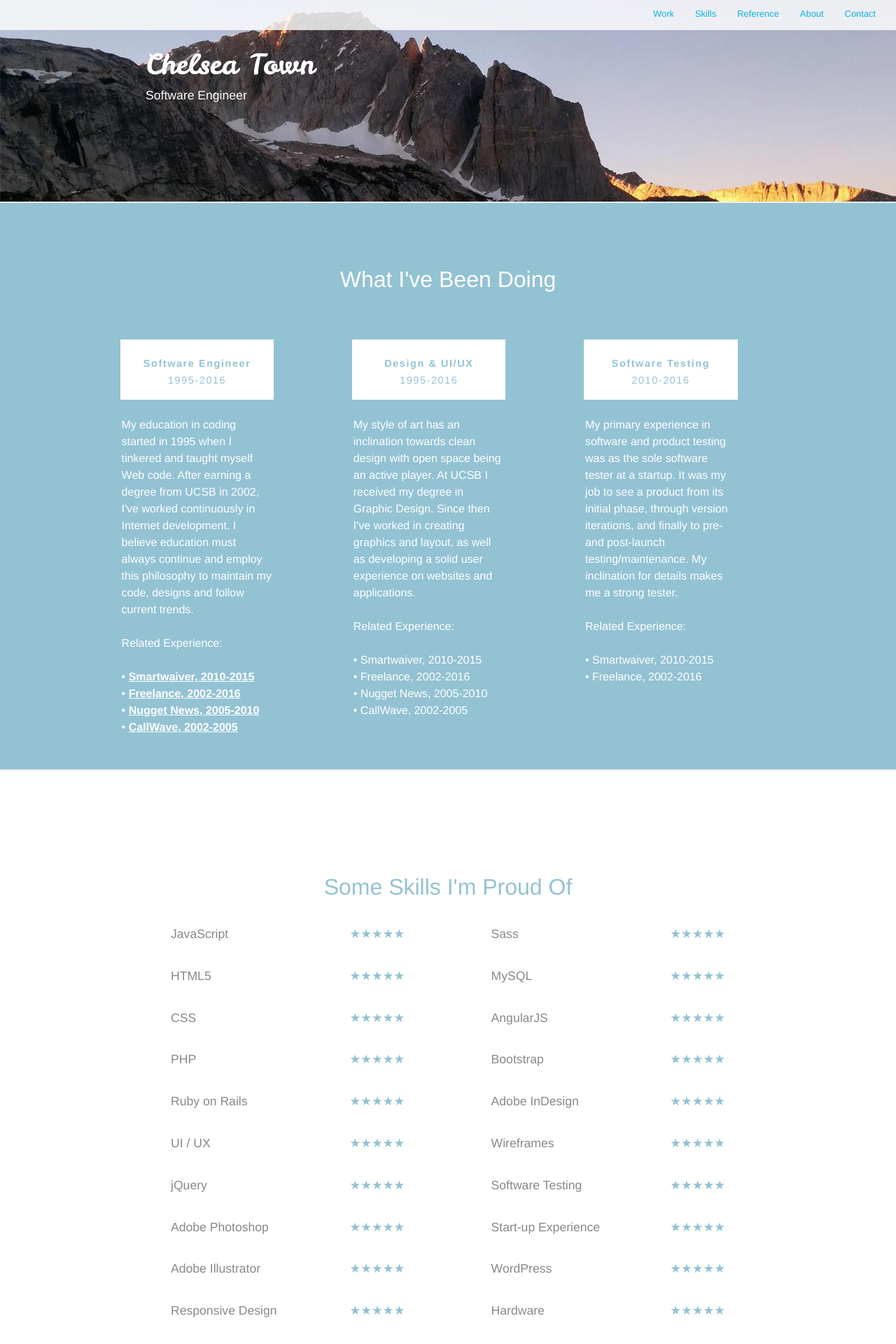
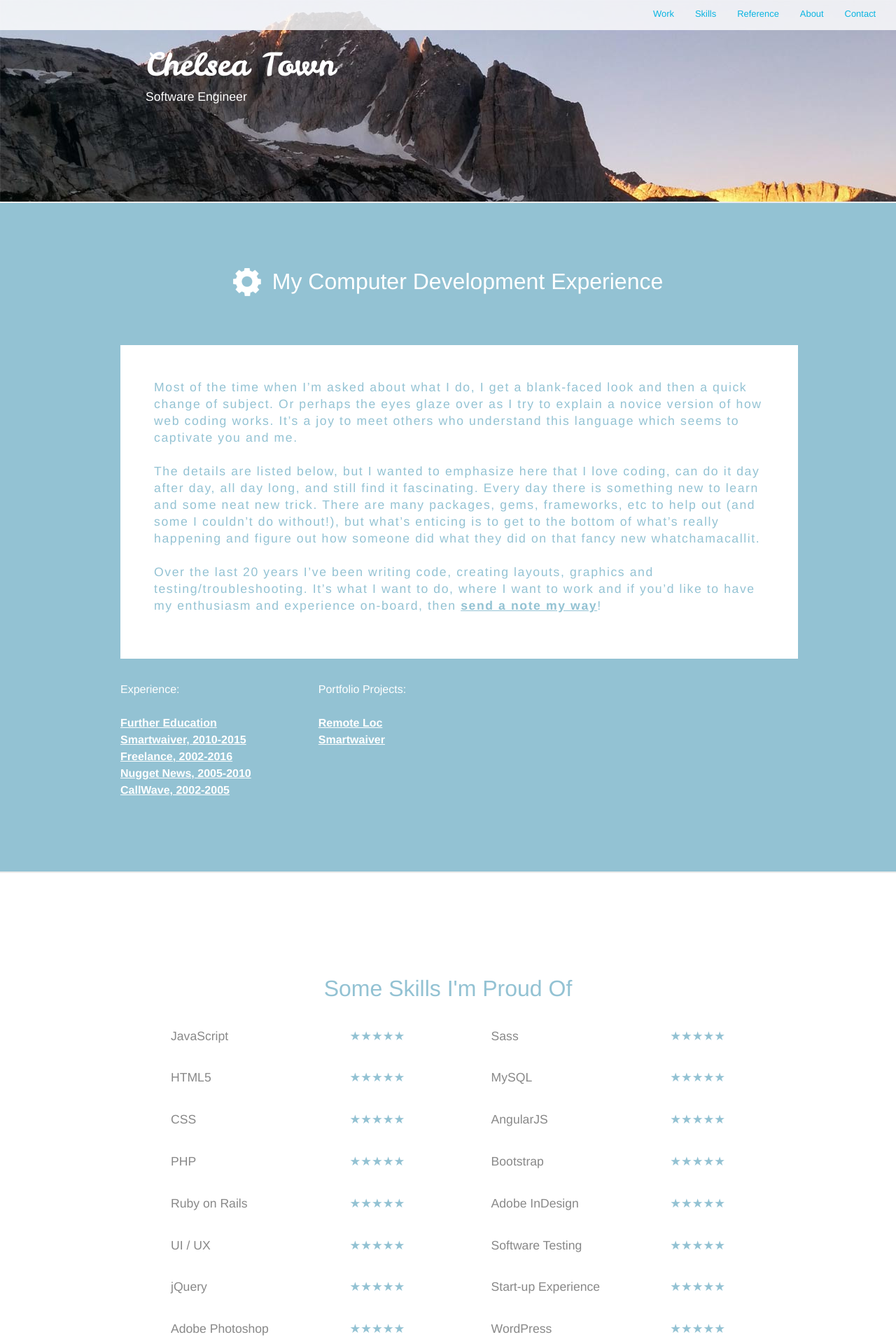
Before and after one commit to schatzab/chelseatown, a PHP site: page / in a window 1280 px wide. Shown: the top 1920 px of the page at 70% size. Run offline with PHP 8.4, Linux system fonts and the light colour scheme; some libraries are stand-ins or nearby versions.

Commit message:
copy edits and structure changes

```diff
--- a/css/chelseatown.css
+++ b/css/chelseatown.css
@@ -38,7 +38,6 @@ h3 { color: white; font-size: 90%; font-weight: normal; }
 .container_inner_body {
 	position: relative;
 	padding: 4em 0 0 0;
-
 	margin: 0 auto;
 }
 
@@ -71,10 +70,11 @@ h3 { color: white; font-size: 90%; font-weight: normal; }
 
 .head_text {
 	font-family: 'Leckerli One', cursive;
-	font-size: 250%;
+	font-size: 280%;
 	padding-bottom: 0.5em;
 	color: #ffffff;
 }
+.head_text h2 { font-size: 150%; }
 .head_img2 {
 	margin-left: 10em;
 }
@@ -84,24 +84,25 @@ h3 { color: white; font-size: 90%; font-weight: normal; }
 .work_main_container { background-color: #93c2d3; border-bottom: 2px solid #EBEBEB; border-top: 2px solid #EBEBEB;  width: 100%; margin: 0 0 0 0; overflow: hidden; position: relative; }
 .work_main_container_inner { overflow: hidden; width: 1000px; margin: 0em auto; }
 .work_main_box {
-	max-width: 14em;
+	max-width: 100%;
 	float: left;
 	margin: 1em 3em 1em 0em;
 	padding: 2em 2em;
 }
 .work_main_box_header {
-	width: 13.7em;
+	width: 100%;
 	background-color: #ffffff;
-	height: 4.4em;
-	padding: 0.5em 0;
-	margin-bottom: 1.5em;
+	padding: 3em 3em 4em 3em;
 	letter-spacing: 0.1em;
 }
+.work_main_box_header h2 { color: #93c2d3; text-align: left; }
+
 .work_main_box_text {
 	color: #ffffff;
 	text-align: left;
-	max-width: 13.5em;
 	min-height: 12em;
+	padding: 2em 6em 2em 0;
+	float: left;
 }
 .work_main_box a { color: #ffffff; text-decoration: underline; }
 .work_main_box a:active { color: #ffffff; text-decoration: underline; }
@@ -114,7 +115,7 @@ h3 { color: white; font-size: 90%; font-weight: normal; }
 	width: 100%;
 	margin: 0 auto;
 	background-color: #e6f3ff;
-	margin: 0 0 4em 0;
+	overflow: hidden;
 	border-top: 1px solid #d4d4d4;
 	border-bottom: 1px solid #d4d4d4;
 	padding-top: 2em;
@@ -142,6 +143,7 @@ h3 { color: white; font-size: 90%; font-weight: normal; }
 	-webkit-border-radius: 50%;
 	border-radius: 50%;
 	padding: 1em 1.5em;
+	margin-right: 2em;
 	font-weight: bold;
 	cursor: pointer;
 	color: #ffffff;
--- a/inc/work.inc.php
+++ b/inc/work.inc.php
@@ -1,55 +1,39 @@
 
 <div class="work_main_container" id="work" name="work">
 	<br><br><br>
-	<h1 class="white">What I've Been Doing</h1>
+	<h1 class="white"><img src="images/gear_white.png" valign="-10px" style="padding-right: 0.5em;">My Computer Development Experience</h1>
 
 	<div class="work_main_container_inner">
 		<div class="work_main_box">
-			<div class="work_main_box_header"><h3 style="color: #93c2d3;"><b>Software Engineer</b><br> 1995-<?php echo date("Y"); ?></h3></div>
+			<div class="work_main_box_header">
+				<h2>
+				Most of the time when I’m asked about what I do, I get a blank-faced look and then a quick change of subject.  Or perhaps the eyes glaze over as I try to explain a novice version of how web coding works. It’s a joy to meet others who understand this language which seems to captivate you and me.
+				<br><br>
+
+				The details are listed below, but I wanted to emphasize here that I love coding, can do it day after day, all day long, and still find it fascinating.  Every day there is something new to learn and some neat new trick.  There are many packages, gems, frameworks, etc to help out (and some I couldn’t do without!), but what’s enticing is to get to the bottom of what’s really happening and figure out how someone did what they did on that fancy new whatchamacallit.
+				<br><br>
+
+				Over the last 20 years I’ve been writing code, creating layouts, graphics and testing/troubleshooting.  It’s what I want to do, where I want to work and if you’d like to have my enthusiasm and experience on-board, then <a href="#contact" style="color: #93c2d3;">send a note my way</a>!
+				</h2>
+			</div>
 			<div class="work_main_box_text">
-				My education in coding started in 1995 when I tinkered and taught myself Web code. After earning a degree from UCSB in 2002, I've worked continuously in Internet development. I believe education must always continue and employ this philosophy to maintain my code, designs and follow current trends.<br><br>
-
-				Related Experience:<br><br>
+				Experience:<br><br>
 					<div style="color: #ffffff;">
-					&bull; <a onclick='display_job("#section1")'><span id="section1_cjt_select">Smartwaiver, 2010-2015</span></a><br>
-					&bull; <a onclick='display_job("#section2")'><span id="section2_cjt_select">Freelance, 2002-<?php echo date("Y"); ?></span></a><br>
-					&bull; <a onclick='display_job("#section3")'><span id="section3_cjt_select">Nugget News, 2005-2010</span></a><br>
-					&bull; <a onclick='display_job("#section4")'><span id="section4_cjt_select">CallWave, 2002-2005</span></a>
+					<a onclick='display_job("#section5")'><span id="section1_cjt_select">Further Education</span></a><br>
+					<a onclick='display_job("#section1")'><span id="section1_cjt_select">Smartwaiver, 2010-2015</span></a><br>
+					<a onclick='display_job("#section2")'><span id="section2_cjt_select">Freelance, 2002-<?php echo date("Y"); ?></span></a><br>
+					<a onclick='display_job("#section3")'><span id="section3_cjt_select">Nugget News, 2005-2010</span></a><br>
+					<a onclick='display_job("#section4")'><span id="section4_cjt_select">CallWave, 2002-2005</span></a>
+					</div>
+			</div>
+			<div class="work_main_box_text">
+				Portfolio Projects:<br><br>
+					<div style="color: #ffffff;">
+					<a href="http://www.remoteloc.com" target="_blank"><span id="section1_cjt_select">Remote Loc</span></a><br>
+					<a href="https://www.smartwaiver.com/" target="_blank"><span id="section2_cjt_select">Smartwaiver</span></a><br>
 					</div>
 			</div>
 		</div>
-
-		<div class="work_main_box">
-			<div class="work_main_box_header"><h3 style="color: #93c2d3;"><b>Design & UI/UX</b><br> 1995-<?php echo date("Y"); ?></h3></div>
-			<div class="work_main_box_text">
-				My style of art has an inclination towards clean design with open space being an active player. At UCSB I received my degree in Graphic Design.  Since then I've worked in creating graphics and layout, as well as developing a solid user experience on websites and applications.<br><br>
-
-				Related Experience:<br><br>
-					<div style="color: #ffffff;">
-					&bull; <span id="section1_cjt_select">Smartwaiver, 2010-2015</span><br>
-					&bull; <span id="section2_cjt_select">Freelance, 2002-<?php echo date("Y"); ?></span><br>
-					&bull; <span id="section3_cjt_select">Nugget News, 2005-2010</span><br>
-					&bull; <span id="section4_cjt_select">CallWave, 2002-2005</span>
-					</div>
-			</div>
-		</div>
-
-		<div class="work_main_box">
-			<div class="work_main_box_header"><h3 style="color: #93c2d3;"><b>Software Testing</b><br> 2010-<?php echo date("Y"); ?></h3></div>
-			<div class="work_main_box_text">
-				My primary experience in software and product testing was as the sole software tester at a startup.  It was my job to see a product from its initial phase, through version iterations, and finally to pre- and post-launch testing/maintenance. My inclination for details makes me a strong tester.<br><br>
-
-				Related Experience:<br><br>
-					<div style="color: #ffffff;">
-					&bull; <span id="section1_cjt_select">Smartwaiver, 2010-2015<br>
-					&bull; <span id="section2_cjt_select">Freelance, 2002-<?php echo date("Y"); ?><br>
-					</div>
-			</div>
-		</div>
-	</div>
-
-
-
 
 		<!-- == Show Job 1 == -->
 
@@ -140,5 +124,30 @@
 		</div>
 
 		<!-- == END Job 4 == -->
+
+		<!-- == Show Job 5 == -->
+
+		<div id="section5" class="section_content_container">
+			<div class="section_content_container_inner">
+			<br><br>
+			<div class="xJobClose" onclick='closeJob("#section5")'>x</div>
+			<h2 style="font-size: 200%;"> Further Education</h2>
+				<ul>
+				<li> Lynda.com</li>
+				<li> Stack Overflow</li>
+				<li> Sitepoint.com</li>
+				<li> W3Schools Online Web Tutorials </li>
+				<li> A Variety of E-books</li>
+				<li> RubyOnRails.org</li>
+				<li> Adult Education at Central Oregon City College</li>
+				<li> CSS-Tricks.com
+				<li> Google News - Technology</li>
+				<li> TechCrunch.com</li>
+				<li> Mashable</li>
+				</ul>
+			</div>
+		</div>
+
+		<!-- == END Job 5 == -->
 	</div>
 </div>
--- a/js/showskills.js
+++ b/js/showskills.js
@@ -1,6 +1,6 @@
 // Show Skills
-var skills1 = ["JavaScript", "HTML5", "CSS", "PHP", "Ruby on Rails", "UI / UX", "jQuery", "Adobe Photoshop", "Adobe Illustrator", "Responsive Design", "Windows, MacOS, Mobile", "API", "Remote Work"];
-var skills2 = ["Sass", "MySQL", "AngularJS", "Bootstrap", "Adobe InDesign", "Wireframes", "Software Testing", "Start-up Experience", "WordPress", "Hardware", "ReactJS", "Sublime Text",  "GitHub"];
+var skills1 = ["JavaScript", "HTML5", "CSS", "PHP", "Ruby on Rails", "UI / UX", "jQuery", "Adobe Photoshop", "Adobe Illustrator", "Responsive Design", "Windows, MacOS, Mobile", "API"];
+var skills2 = ["Sass", "MySQL", "AngularJS", "Bootstrap", "Adobe InDesign", "Software Testing", "Start-up Experience", "WordPress", "Hardware", "ReactJS", "Sublime Text",  "GitHub"];
 
 // Skils Function
 function loadSkills() {
```
Also changed, not shown: images/gear.png (added), images/gear_white.png (added).
